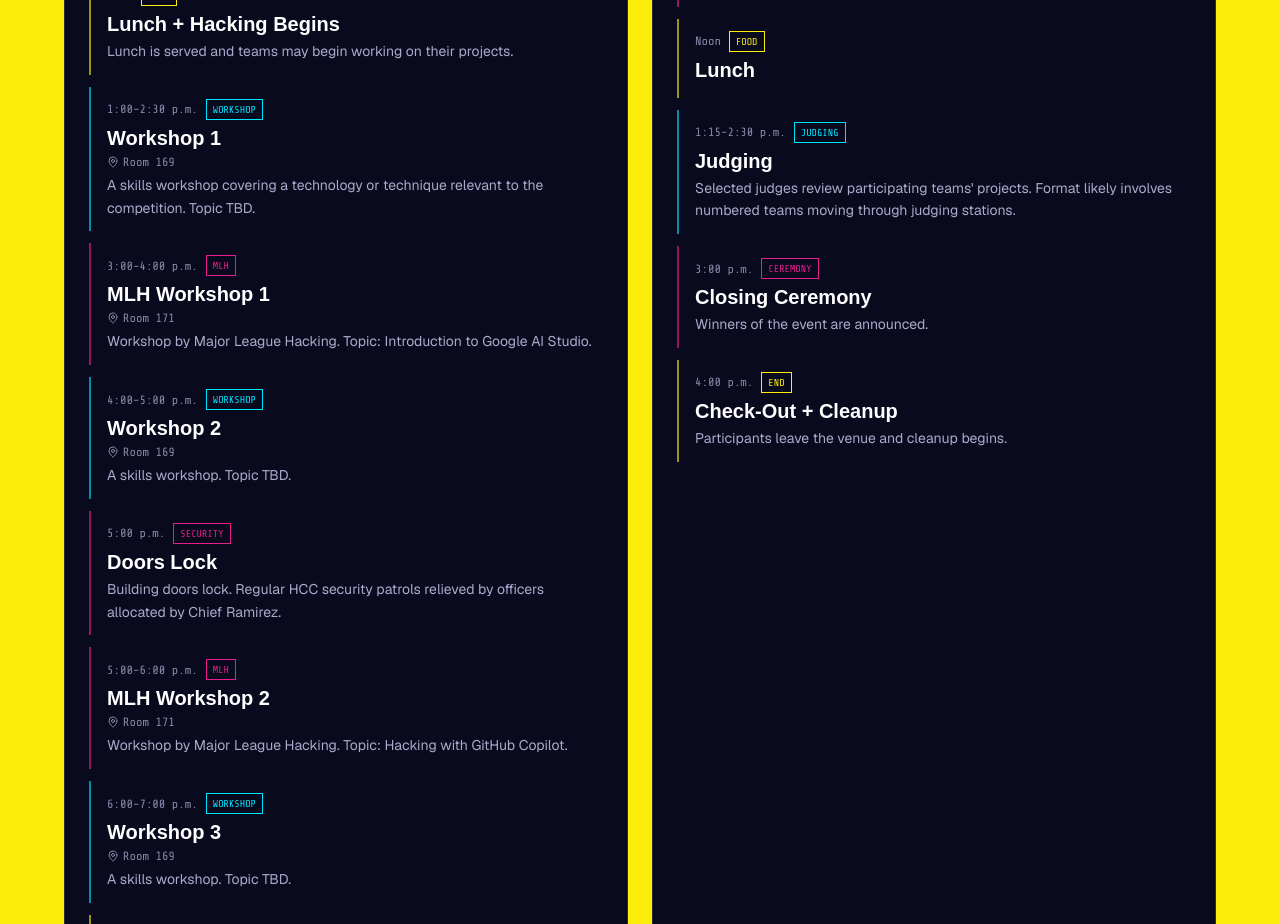
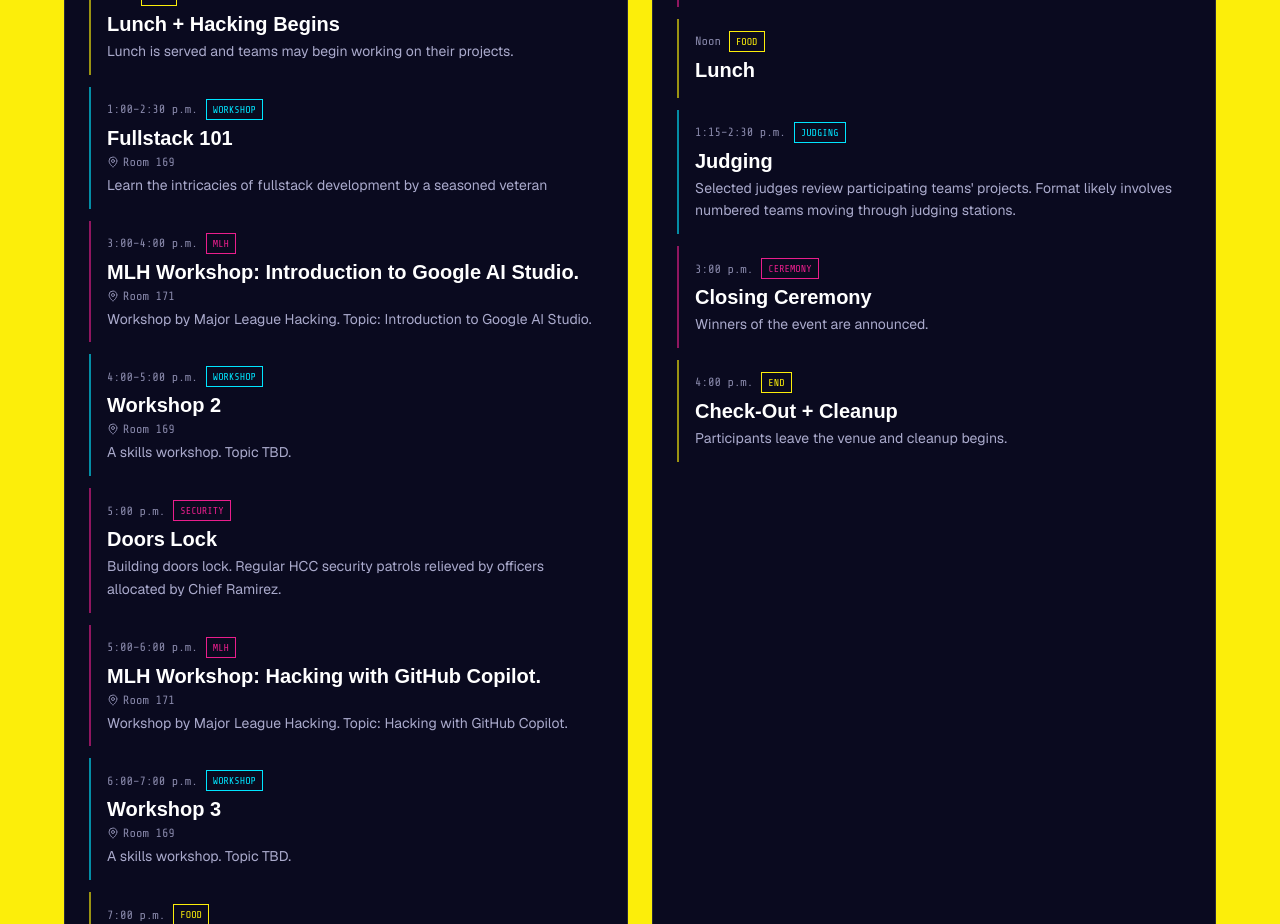
Before and after one commit to HCC-Computer-Science-Association/hackhcc-frontend, a Next.js app: page / in a window 1280 px wide. Shown: the part 3460-4384 px from the top of the page. Built offline with nearby package versions, Linux system fonts and the light colour scheme; a web font is replaced by a local one.

Commit message:
Fix title

```diff
--- a/components/Schedule.tsx
+++ b/components/Schedule.tsx
@@ -35,15 +35,15 @@ const day1: ScheduleEvent[] = [
   },
   {
     time: "1:00–2:30 p.m.",
-    title: "Workshop 1",
-    description: "A skills workshop covering a technology or technique relevant to the competition. Topic TBD.",
+    title: "Fullstack 101",
+    description: "Learn the intricacies of fullstack development by a seasoned veteran",
     location: "Room 169",
     tag: "WORKSHOP",
     tagColor: "cyan",
   },
   {
     time: "3:00–4:00 p.m.",
-    title: "MLH Workshop 1",
+    title: "MLH Workshop: Introduction to Google AI Studio.",
     description: "Workshop by Major League Hacking. Topic: Introduction to Google AI Studio.",
     location: "Room 171",
     tag: "MLH",
@@ -67,7 +67,7 @@ const day1: ScheduleEvent[] = [
   },
   {
     time: "5:00–6:00 p.m.",
-    title: "MLH Workshop 2",
+    title: "MLH Workshop: Hacking with GitHub Copilot." ,
     description: "Workshop by Major League Hacking. Topic: Hacking with GitHub Copilot.",
     location: "Room 171",
     tag: "MLH",
```
